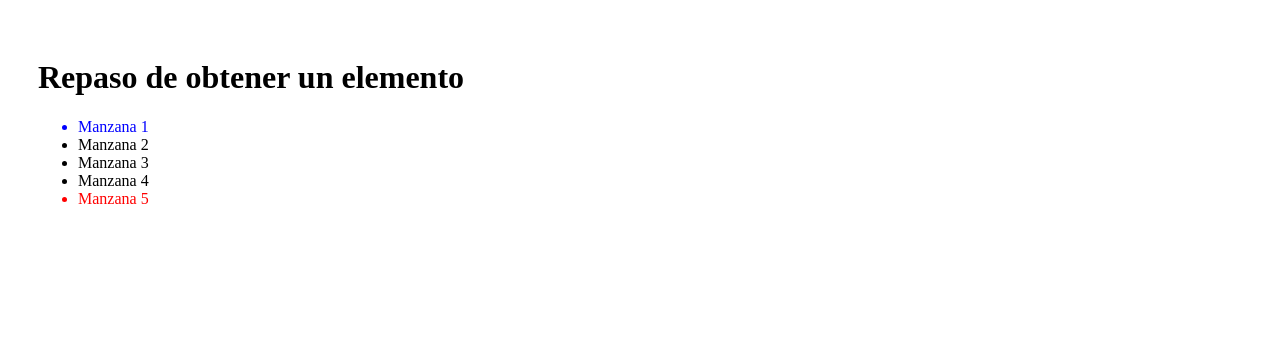
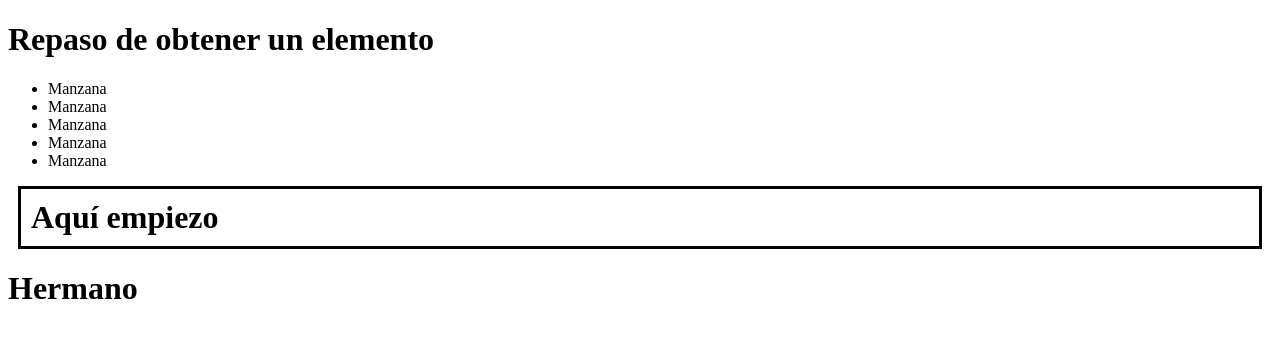
Before and after one commit to dantport2899/fime_js_modulo_4_2, a plain HTML site: page clase_3/ejemplos/index.html in a window 1280 px wide. Drawn offline with Linux system fonts and the light colour scheme.

Commit message:
Ejemplos

```diff
--- a/clase_3/ejemplos/app.js
+++ b/clase_3/ejemplos/app.js
@@ -1,36 +1,47 @@
-var list = document.querySelector('ul');
-var listItems = document.querySelector('li');
-var test;
+// Movernos en el DOM hermanos
+var contenedor = document.querySelector('div');
+
+contenedor.nextElementSibling.style['border-style'] = "solid";
+contenedor.nextElementSibling.style['padding'] = "10px";
+contenedor.nextElementSibling.style['margin'] = "10px";
 
 
-// Obtener elementos children(HIJOS)
-test = list.children;
-// test[1].innerText = 'Segundo Elemento';
-for (var i = 0; i < test.length; i++) {
-  test[i].innerText = `${test[i].innerText} ${i+1}`;
-}
+var contenedor = document.querySelector('div');
 
-// El primer elemento hijo de ul
-test = list.firstElementChild;
-test.style.color = "blue";
 
-// EL ultimo elemento hijo de ul
-test = list.lastElementChild;
-test.style.color = "red";
-
-// Contar elementos de ul
-test = list.childElementCount;
-
-// Padres de un elemento
-test = listItems.parentElement.parentElement;
-test.style.padding = "30px";
+contenedor.previousElementSibling.style['border-style'] = "dotted";
+contenedor.previousElementSibling.style['padding'] = "10px";
+contenedor.previousElementSibling.style['margin'] = "10px";
 
 
 
-
-
-
-console.log(test);
+// var list = document.querySelector('ul');
+// var listItems = document.querySelector('li');
+// var test;
+//
+//
+// // Obtener elementos children(HIJOS)
+// test = list.children;
+// // test[1].innerText = 'Segundo Elemento';
+// for (var i = 0; i < test.length; i++) {
+//   test[i].innerText = `${test[i].innerText} ${i+1}`;
+// }
+//
+// // El primer elemento hijo de ul
+// test = list.firstElementChild;
+// test.style.color = "blue";
+//
+// // EL ultimo elemento hijo de ul
+// test = list.lastElementChild;
+// test.style.color = "red";
+//
+// // Contar elementos de ul
+// test = list.childElementCount;
+//
+// // Padres de un elemento
+// test = listItems.parentElement.parentElement;
+// test.style.padding = "30px";
+// console.log(test);
 
 
 // var impar = document.querySelectorAll('li:nth-child(odd)');
--- a/clase_3/ejemplos/index.html
+++ b/clase_3/ejemplos/index.html
@@ -8,7 +8,7 @@
 </head>
 <body>
   <div class="container">
-    <h1 id="titulo">Repaso de obtener un elemento</h1>
+    <h1 id="titulo1">Repaso de obtener un elemento</h1>
     <ul class="listado">
       <li class="listData">Manzana</li>
       <li class="listData">Manzana</li>
@@ -17,6 +17,10 @@
       <li class="listData">Manzana</li>
     </ul>
   </div>
+  <h1 id="titulo2">Aquí empiezo</h1>
+  <div class="container2">
+    <h1 id="titulo3">Hermano</h1>
+  </div>
   <script src="app.js" charset="utf-8"></script>
 </body>
 </html>
```
